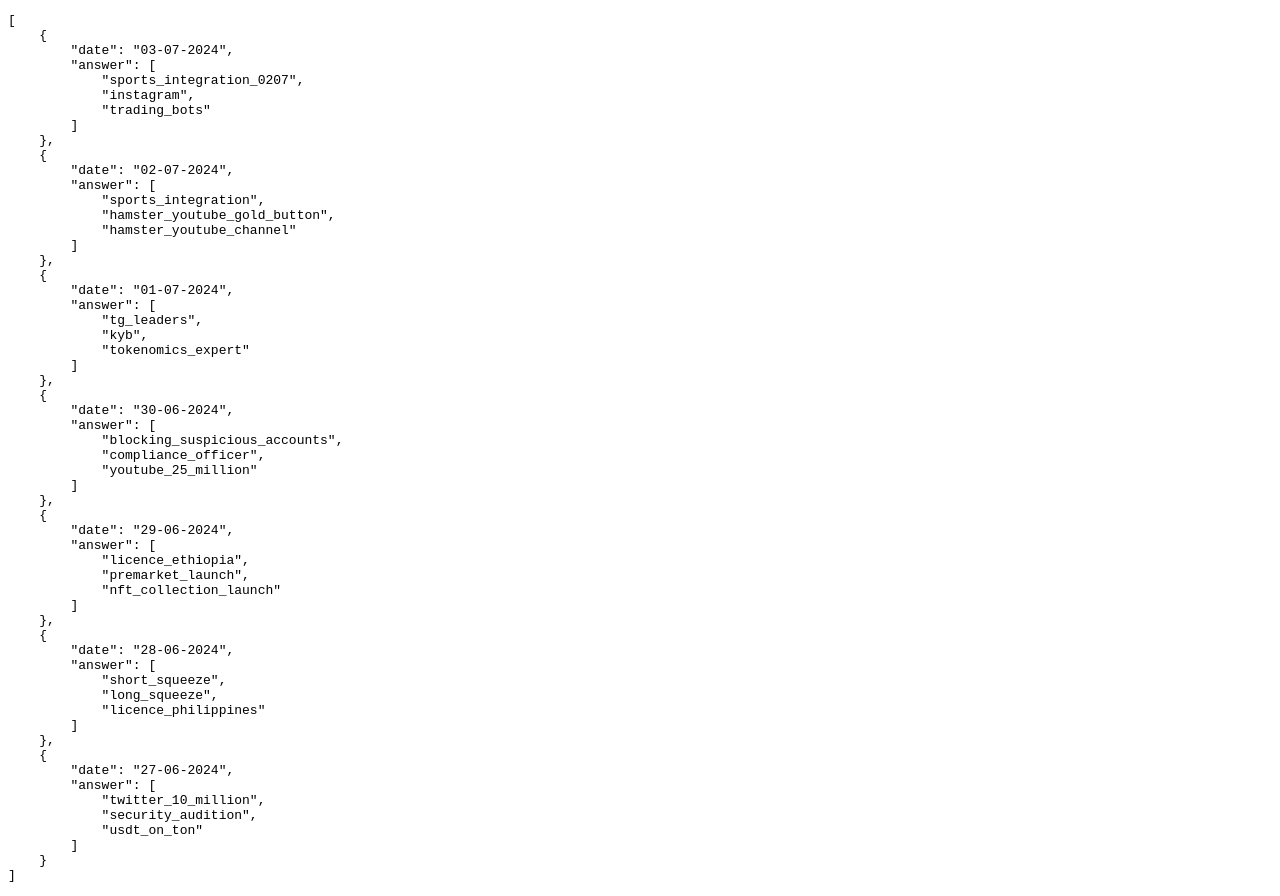
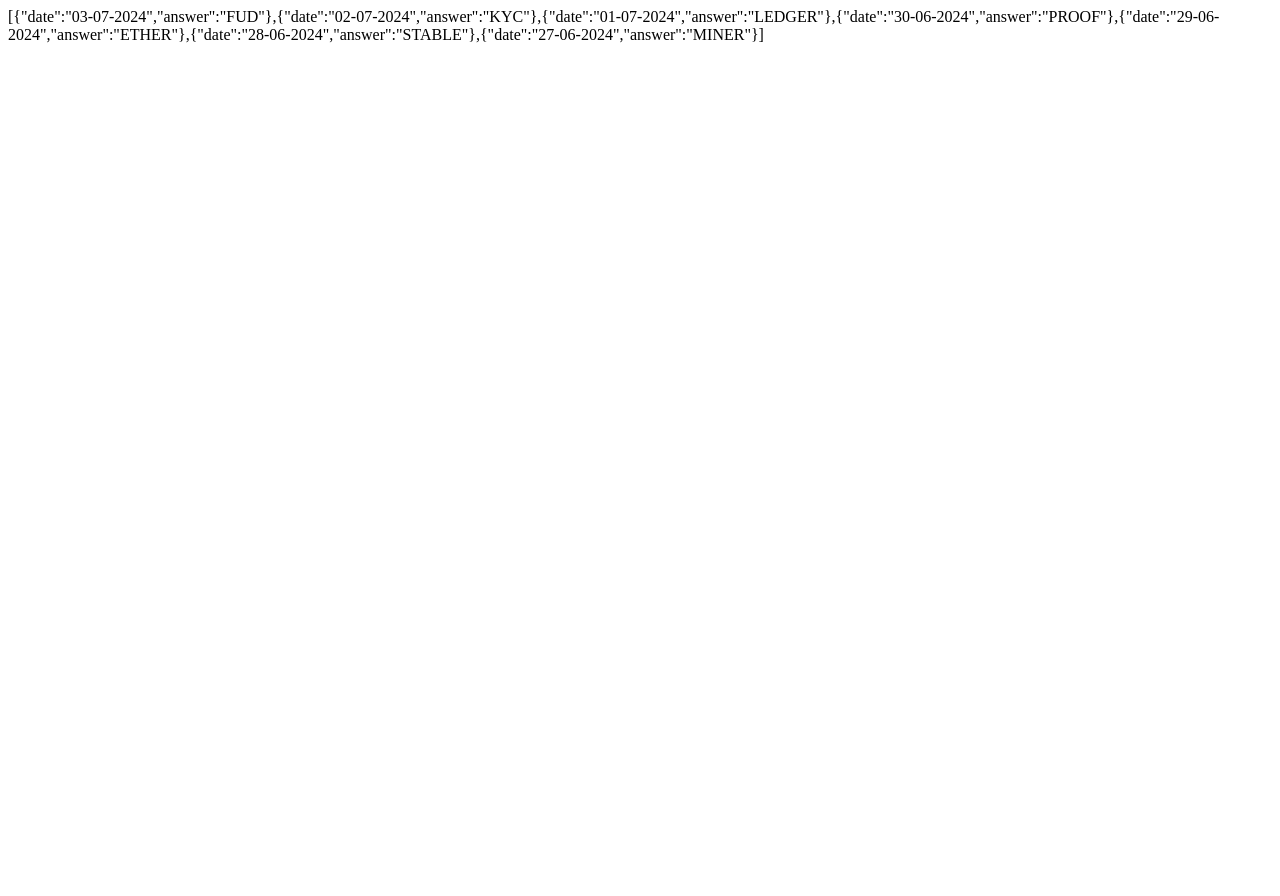
Before and after one commit to MCT-LIB/HamsterKombatSource, a plain HTML site: page api/daily/card/index.html in a window 1280 px wide. After the commit the page ends 800 px from the top, so only its background shows below. Drawn offline with Linux system fonts and the light colour scheme.

Commit message:
test script

```diff
--- a/api/daily/card/index.html
+++ b/api/daily/card/index.html
@@ -1,20 +1,9 @@
-<!DOCTYPE html>
-<html lang="en">
-<head>
-    <meta charset="UTF-8">
-    <meta name="viewport" content="width=device-width, initial-scale=1.0">
-    <title>Document</title>
-</head>
-<body>
-    <div id="content"></div>
 <script>
-         fetch('../../../data/answer-cards.json')
+    fetch('../../../data/answer-cypher.json')
         .then(response => response.json())
         .then(data => {
-                const content = document.getElementById('content');
-                content.innerHTML = '<pre>' + JSON.stringify(data, null, 4) + '</pre>';
+            const content = document.querySelector('html');
+            content.innerHTML = JSON.stringify(data);
         })
         .catch(error => console.error('Error fetching the JSON file:', error));
 </script>
-</body>
-</html>
```
Lines whose indentation alone changed are shown as unchanged.
